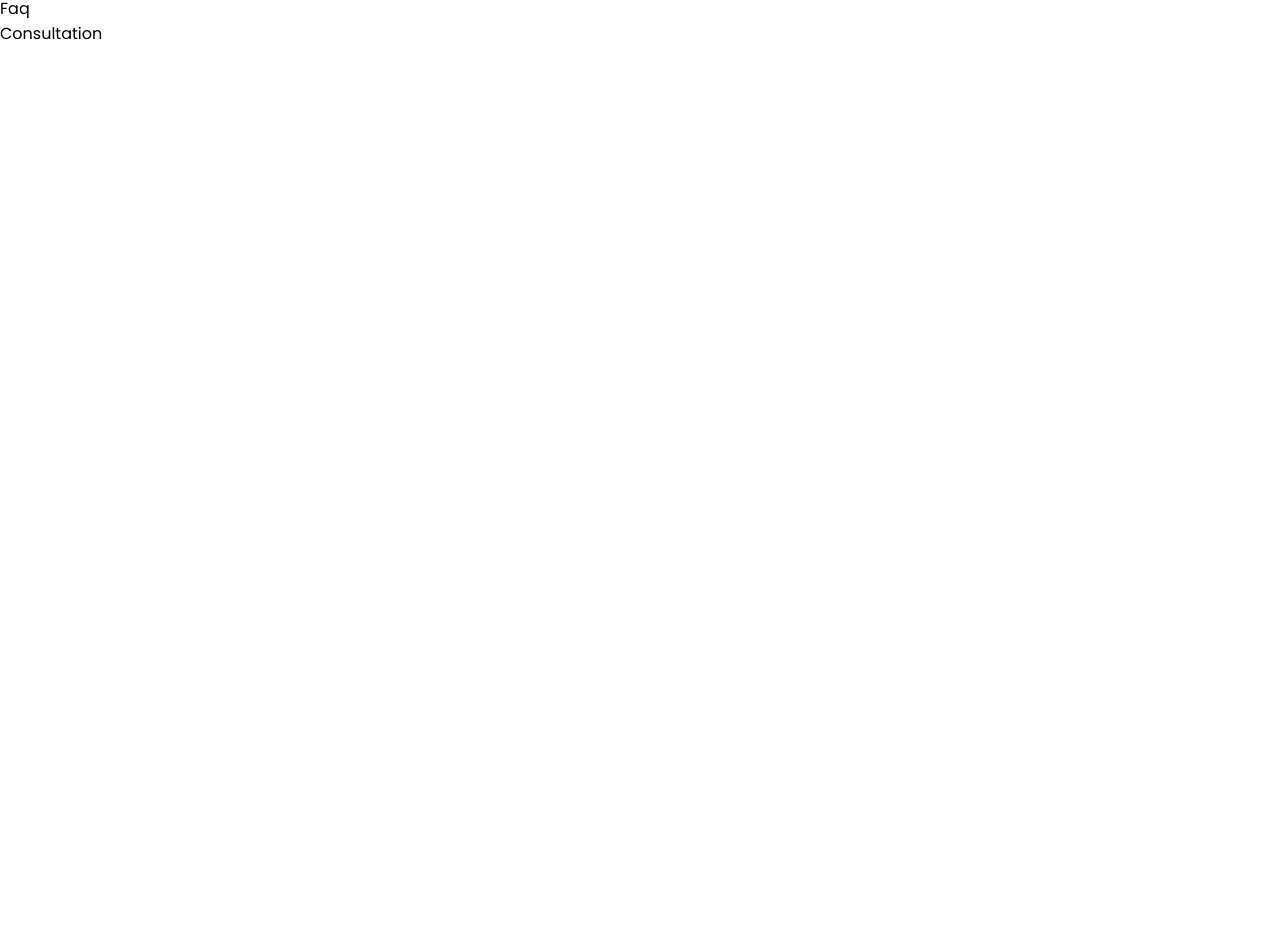
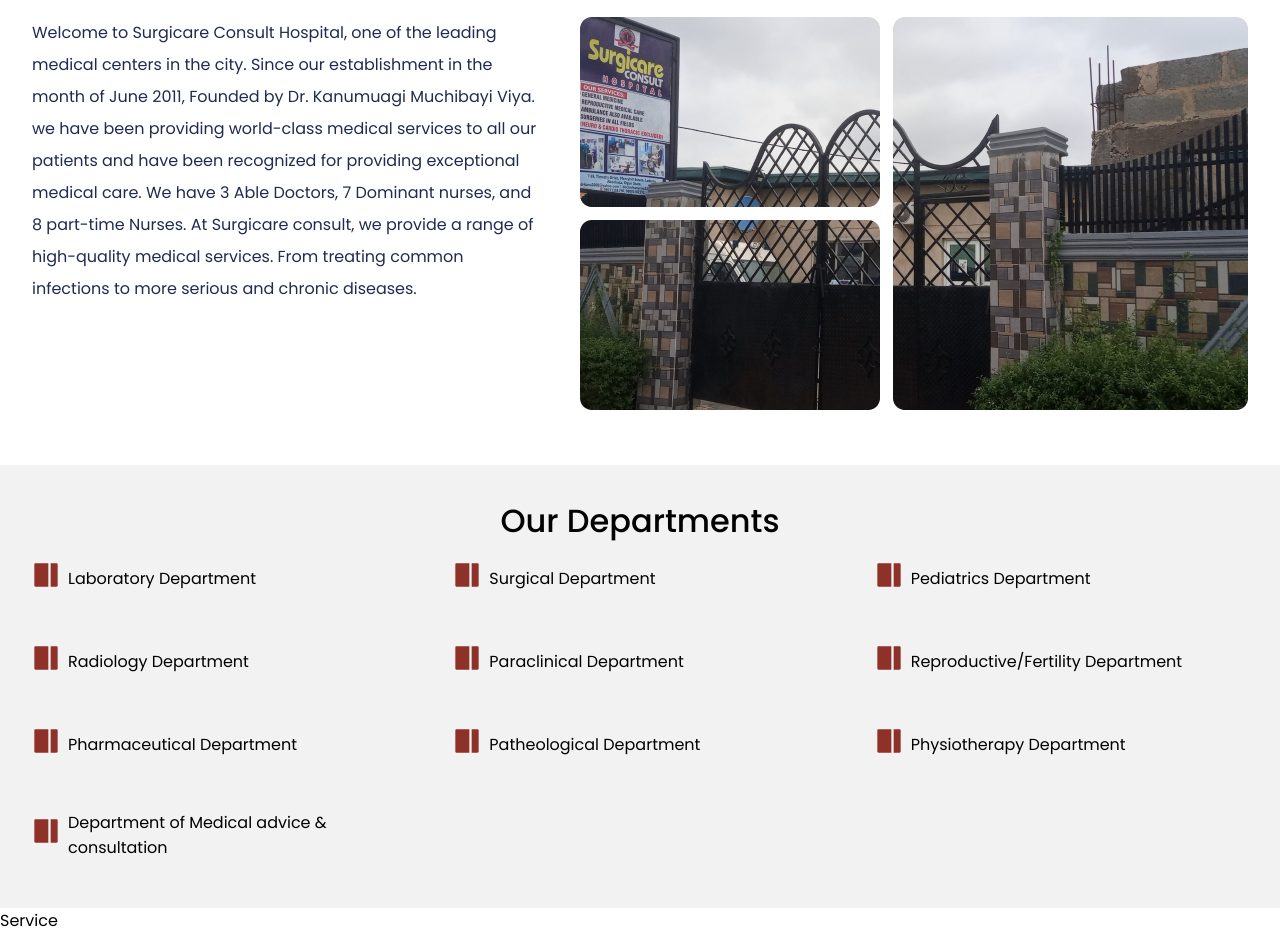
Before and after one commit to TeNeBiT-eng/Surgicare, a React (Create React App) app: page / in a window 1280 px wide. Shown: the part 641-1578 px from the top of the page. Before the commit the page ends 800 px from the top, so only its background shows below. Built offline with nearby package versions, Linux system fonts and the light colour scheme.

Commit message:
department

```diff
--- a/src/components/about/About.jsx
+++ b/src/components/about/About.jsx
@@ -1,9 +1,35 @@
-import React from 'react'
+import React from "react";
+import "./about.css";
+import aboutImage from "../../Assets/images/maskedHospital.png"
 
 const About = () => {
   return (
-    <div>About</div>
-  )
-}
+    <main>
+      <section className="section1">
+        <h3>About Us</h3>
 
-export default About
+        <div className="about_container">
+          <div className="about_text">
+            <p>
+              Welcome to Surgicare Consult Hospital, one of the leading medical
+              centers in the city. Since our establishment in the month of June
+              2011, Founded by Dr. Kanumuagi Muchibayi Viya. we have been
+              providing world-class medical services to all our patients and have
+              been recognized for providing exceptional medical care. We have 3
+              Able Doctors, 7 Dominant nurses, and 8 part-time Nurses. At
+              Surgicare consult, we provide a range of high-quality medical
+              services. From treating common infections to more serious and
+              chronic diseases.{" "}
+            </p>
+          </div>
+
+          <div className="container_about-image">
+            <img src={aboutImage} alt="about" />
+          </div>
+        </div>
+      </section>
+    </main>
+  );
+};
+
+export default About;
--- /dev/null
+++ b/src/components/about/about.css
@@ -0,0 +1,33 @@
+h3 {
+  font-weight: 500;
+  font-size: 2rem;
+  text-align: center;
+  padding-top: 2rem;
+  padding-bottom: 1rem;
+}
+
+.about_container {
+  display: flex;
+  column-gap: 2.5rem;
+}
+
+.about_text p {
+  color: #212b51;
+  line-height: 2;
+}
+
+
+
+@media (max-width: 1157px) {
+  .about_container {
+    flex-direction: column;
+    gap: 1rem;
+  }
+  .about_text p {
+    text-align: center;
+  }
+
+  .container_about-image img {
+    width: 100%;
+  }
+}
--- a/src/components/department/Department.jsx
+++ b/src/components/department/Department.jsx
@@ -1,9 +1,80 @@
-import React from 'react'
+import React from "react";
+import "./department.css";
+import Dept from "../../Assets/svgs/departmentSvg.svg";
 
 const Department = () => {
   return (
-    <div>Department</div>
-  )
-}
+    <section className="section2">
+      <main>
+        <h3>Our Departments</h3>
 
-export default Department
+        <div className="department_container">
+          <div className="department">
+            <div>
+              <img src={Dept} alt="" />
+            </div>
+            <div>Laboratory Department</div>
+          </div>
+          <div className="department">
+            <div>
+              <img src={Dept} alt="" />
+            </div>
+            <div>Surgical Department</div>
+          </div>
+          <div className="department">
+            <div>
+              <img src={Dept} alt="" />
+            </div>
+            <div>Pediatrics Department</div>
+          </div>
+
+          <div className="department">
+            <div>
+              <img src={Dept} alt="" />
+            </div>
+            <div>Radiology Department</div>
+          </div>
+          <div className="department">
+            <div>
+              <img src={Dept} alt="" />
+            </div>
+            <div>Paraclinical Department</div>
+          </div>
+          <div className="department">
+            <div>
+              <img src={Dept} alt="" />
+            </div>
+            <div>Reproductive/Fertility Department</div>
+          </div>
+
+          <div className="department">
+            <div>
+              <img src={Dept} alt="" />
+            </div>
+            <div>Pharmaceutical Department</div>
+          </div>
+          <div className="department">
+            <div>
+              <img src={Dept} alt="" />
+            </div>
+            <div>Patheological Department</div>
+          </div>
+          <div className="department">
+            <div>
+              <img src={Dept} alt="" />
+            </div>
+            <div>Physiotherapy Department</div>
+          </div>
+          <div className="department">
+            <div>
+              <img src={Dept} alt="" />
+            </div>
+            <div>Department of Medical advice & consultation</div>
+          </div>
+        </div>
+      </main>
+    </section>
+  );
+};
+
+export default Department;
--- /dev/null
+++ b/src/components/department/department.css
@@ -0,0 +1,37 @@
+.section2 {
+    background-color: #F2F2F2;
+    margin-top: 3rem;
+    padding-bottom: 3rem;
+}
+
+.department_container {
+    /* display: flex;
+    flex-wrap: wrap;
+    gap: 3rem; */
+    display: grid;
+    grid-template-columns: repeat(3, 1fr);
+    gap: 3rem;
+}
+
+.department {
+    display: flex;
+    align-items: center;
+    column-gap: .5rem;
+}
+
+@media (max-width: 800px) {
+    .department_container {
+        grid-template-columns: auto auto;
+    }
+}
+@media (max-width: 500px) {
+    .department_container {
+        grid-template-columns: auto;
+    }
+}
+
+@media (max-width: 320px) {
+    .department {
+        column-gap: unset;
+    }
+}
--- a/src/components/home/home.css
+++ b/src/components/home/home.css
@@ -3,7 +3,7 @@
   width: 100%;
 }
 
-img {
+.hospitalImage {
   display: block;
   width: 100%;
   height: auto;
```
Also changed, not shown: src/components/about/about.scss (deleted), src/components/department/department.scss (deleted).
